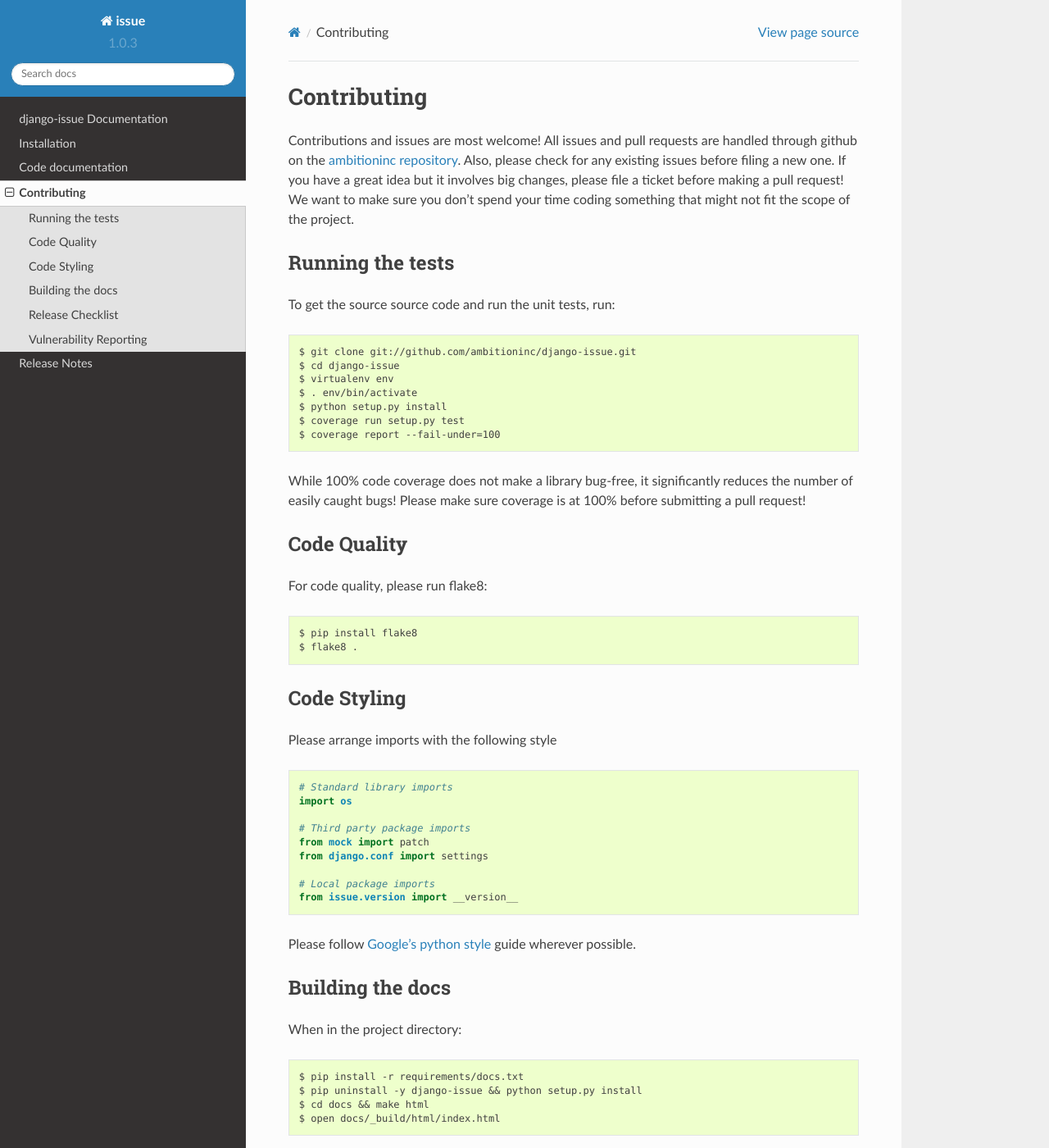
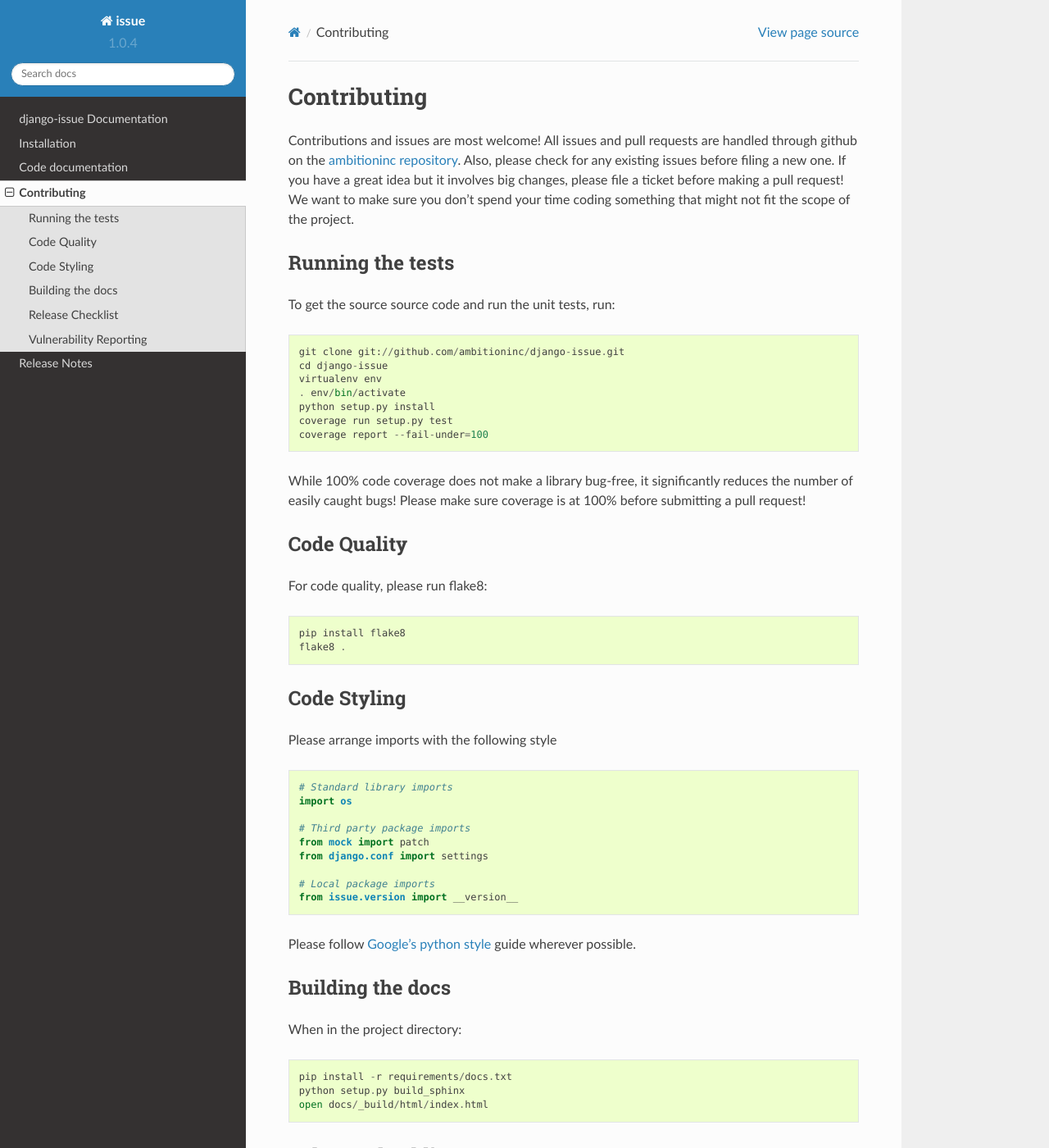
Before and after one commit to ambitioninc/django-issue, a Sphinx documentation site: the page built from docs/contributing.rst, in a window 1280 px wide and 1400 px high. Shown: the whole window at 82% size. Built offline with Sphinx 7.4.7 and the Read the Docs theme 2.0.0, drawn with Linux system fonts in a browser that asks for light colours; some of the changed text lies outside the part shown.

```diff
--- a/docs/conf.py
+++ b/docs/conf.py
@@ -12,7 +12,12 @@ from settings import configure_settings
 configure_settings()
 
 from django.utils.html import strip_tags
-from django.utils.encoding import force_unicode
+
+if sys.version_info.major > 2:
+    def force_unicode(arg):
+        return str(arg)
+else:
+    from django.utils.encoding import force_unicode
 
 
 def get_version():
--- a/docs/contributing.rst
+++ b/docs/contributing.rst
@@ -15,13 +15,13 @@ Running the tests
 
 To get the source source code and run the unit tests, run::
 
-    $ git clone git://github.com/ambitioninc/django-issue.git
-    $ cd django-issue
-    $ virtualenv env
-    $ . env/bin/activate
-    $ python setup.py install
-    $ coverage run setup.py test
-    $ coverage report --fail-under=100
+    git clone git://github.com/ambitioninc/django-issue.git
+    cd django-issue
+    virtualenv env
+    . env/bin/activate
+    python setup.py install
+    coverage run setup.py test
+    coverage report --fail-under=100
 
 While 100% code coverage does not make a library bug-free, it significantly
 reduces the number of easily caught bugs! Please make sure coverage is at 100%
@@ -32,8 +32,8 @@ Code Quality
 
 For code quality, please run flake8::
 
-    $ pip install flake8
-    $ flake8 .
+    pip install flake8
+    flake8 .
 
 Code Styling
 ------------
@@ -60,10 +60,9 @@ Building the docs
 
 When in the project directory::
 
-    $ pip install -r requirements/docs.txt
-    $ pip uninstall -y django-issue && python setup.py install
-    $ cd docs && make html
-    $ open docs/_build/html/index.html
+    pip install -r requirements/docs.txt
+    python setup.py build_sphinx
+    open docs/_build/html/index.html
 
 Release Checklist
 -----------------
--- a/docs/release_notes.rst
+++ b/docs/release_notes.rst
@@ -1,5 +1,9 @@
 Release Notes
 =============
+
+v1.0.4
+------
+* Remove south as a dependency
 
 v1.0.3
 ------
--- a/issue/version.py
+++ b/issue/version.py
@@ -1 +1 @@
-__version__ = '1.0.3'
+__version__ = '1.0.4'
--- a/setup.py
+++ b/setup.py
@@ -35,6 +35,8 @@ setup(
         'License :: OSI Approved :: MIT License',
         'Operating System :: OS Independent',
         'Framework :: Django',
+        'Framework :: Django :: 1.6',
+        'Framework :: Django :: 1.7',
     ],
     license='MIT',
     install_requires=[
@@ -43,11 +45,11 @@ setup(
         'django-regex-field>=0.1.5',
         'enum34>=1.0',
         'jsonfield>=0.9.20',
-        'psycopg2',
-        'south>=1.0.2',
     ],
     tests_require=[
+        'psycopg2',
         'coverage>=3.7.1',
+        'south>=1.0.2',
         'django-dynamic-fixture>=1.7.0',
         'django-nose',
         'freezegun>=0.1.12',
```
Also changed, not shown: other parts of docs/contributing.rst (+4 -1 lines), setup.cfg (+8 -0 lines), .travis.yml.
